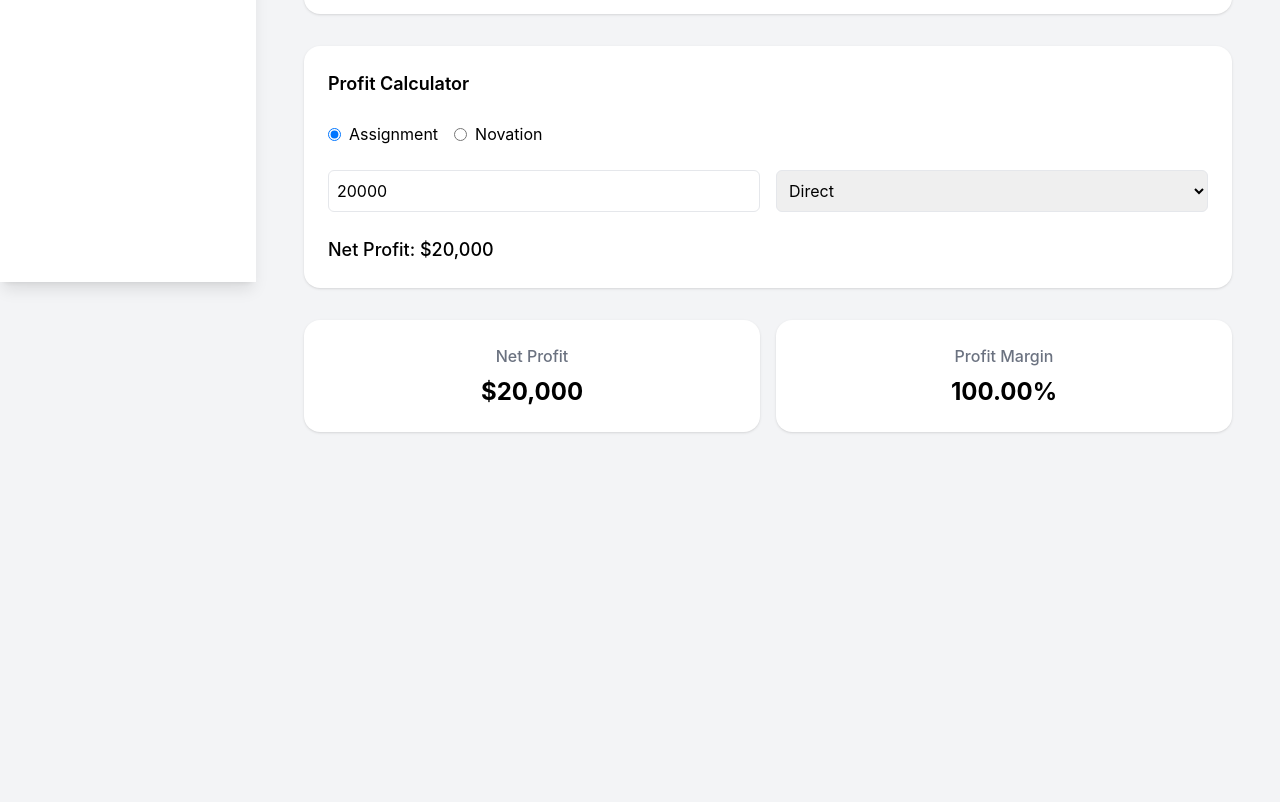
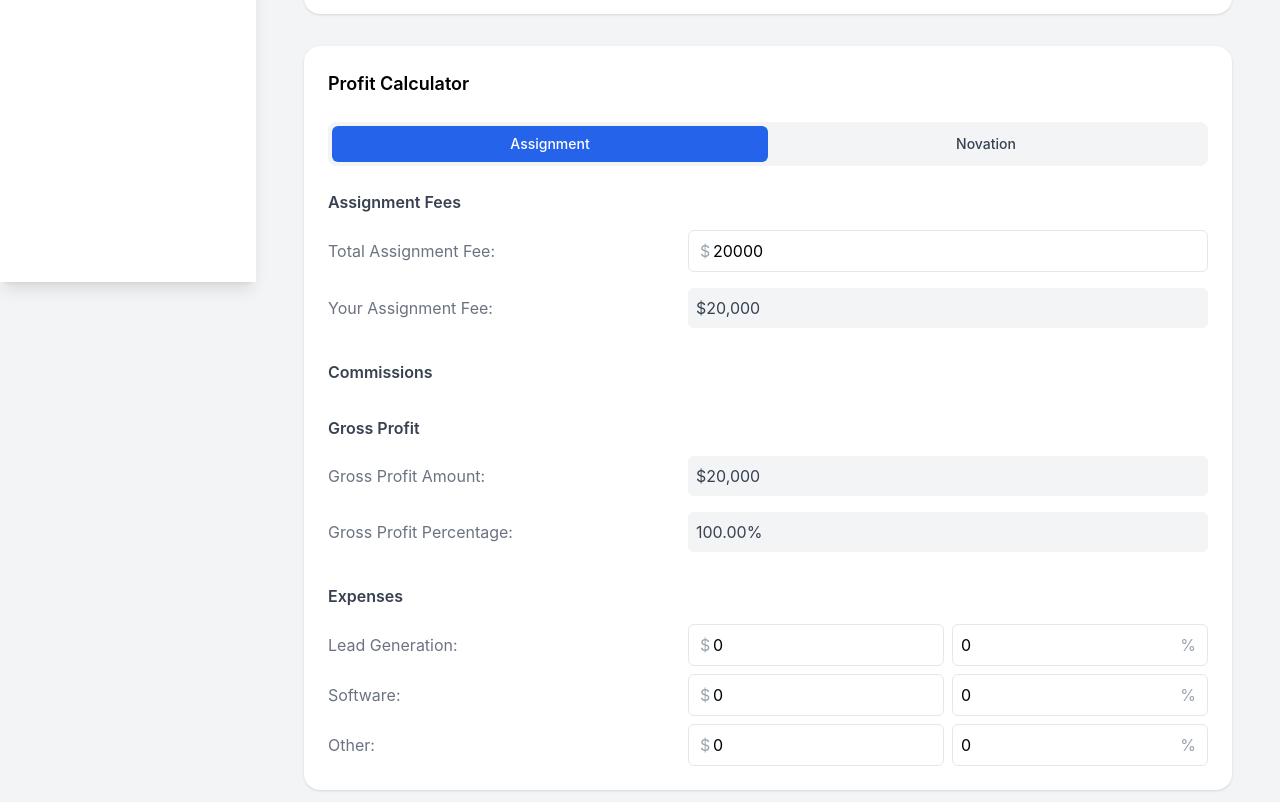
Before and after one commit to dyingbreed12/real-estate-ledger, a Next.js app: page / in a window 1280 px wide. Shown: the part 518-1320 px from the top of the page. Before the commit the page ends 998 px from the top, so only its background shows below. Built offline with nearby package versions, Linux system fonts and the light colour scheme.

Commit message:
Assignment Calculator

```diff
--- a/app/page.tsx
+++ b/app/page.tsx
@@ -14,6 +14,10 @@ export default function DashboardPage() {
   const [ownershipType, setOwnershipType] = useState<OwnershipType>("Direct");
   const [ownershipPercentage, setOwnershipPercentage] = useState(50);
   const [assignmentFee, setAssignmentFee] = useState(20000);
+
+  // New state variables to hold final calculated values
+  const [netProfit, setNetProfit] = useState(0);
+  const [netProfitMargin, setNetProfitMargin] = useState(0);
 
   useEffect(() => {
     if (typeof window !== "undefined") {
@@ -61,6 +65,7 @@ export default function DashboardPage() {
 
   return (
     <div className="space-y-8 pt-4 -mt-12">
+
       <section id="employees">
         <EmployeeList employees={employees} setEmployees={setEmployees} />
       </section>
@@ -82,19 +87,16 @@ export default function DashboardPage() {
           assignmentFee={assignmentFee}
           setAssignmentFee={setAssignmentFee}
           ownershipType={ownershipType}
-          setOwnershipType={setOwnershipType}
           ownershipPercentage={ownershipPercentage}
-          setOwnershipPercentage={setOwnershipPercentage}
+          onCalculate={(calculatedNetProfit, calculatedNetProfitMargin) => {
+            setNetProfit(calculatedNetProfit);
+            setNetProfitMargin(calculatedNetProfitMargin);
+          }}
         />
       </section>
 
       <section id="widgets">
-        <Widgets
-          employees={employees}
-          assignmentFee={assignmentFee}
-          ownershipType={ownershipType}
-          ownershipPercentage={ownershipPercentage}
-        />
+        <Widgets netProfit={netProfit} netProfitMargin={netProfitMargin} />
       </section>
     </div>
   );
--- a/components/Calculator.tsx
+++ b/components/Calculator.tsx
@@ -1,5 +1,5 @@
 "use client";
-import { useMemo, useState } from "react";
+import { useMemo, useState, useEffect } from "react";
 import type { Employee, OwnershipType } from "@/app/types";
 
 type CalculatorProps = {
@@ -7,9 +7,8 @@ type CalculatorProps = {
   assignmentFee: number;
   setAssignmentFee: React.Dispatch<React.SetStateAction<number>>;
   ownershipType: OwnershipType;
-  setOwnershipType: React.Dispatch<React.SetStateAction<OwnershipType>>;
   ownershipPercentage: number;
-  setOwnershipPercentage: React.Dispatch<React.SetStateAction<number>>;
+  onCalculate: (netProfit: number, netProfitMargin: number) => void;
 };
 
 export default function Calculator({
@@ -17,114 +16,144 @@ export default function Calculator({
   assignmentFee,
   setAssignmentFee,
   ownershipType,
-  setOwnershipType,
   ownershipPercentage,
-  setOwnershipPercentage,
+  onCalculate,
 }: CalculatorProps) {
-  const [selectedEmployeeId, setSelectedEmployeeId] = useState<number>(
-    employees.length > 0 ? employees[0].id : 0
+  const [selectedEmployeeId, setSelectedEmployeeId] = useState<number | null>(
+    employees.length > 0 ? employees[0].id : null
   );
+  const [plMode, setPlMode] = useState<"Assignment" | "Novation">("Assignment");
 
-  const [plMode, setPlMode] = useState<"Assignment" | "Novation">("Assignment");
+  const [expenses, setExpenses] = useState({
+    leadGen: { amount: 0, percentage: 0 },
+    software: { amount: 0, percentage: 0 },
+    other: { amount: 0, percentage: 0 },
+  });
 
   const selectedEmployee = employees.find((emp) => emp.id === selectedEmployeeId);
 
-  // Calculate commission amounts
+  const yourAssignmentFee = useMemo(() => {
+    if (ownershipType === "JV Split") {
+      return assignmentFee * (ownershipPercentage / 100);
+    }
+    return assignmentFee;
+  }, [assignmentFee, ownershipType, ownershipPercentage]);
+
   const totalCommission = useMemo(() => {
     if (!selectedEmployee) return 0;
 
-    // Summing both salary and commission values
     return selectedEmployee.commissions.reduce((total, c) => {
-      const commissionAmount = (assignmentFee * c.commissionValue) / 100;
-      let totalForCommission = c.salaryValue + commissionAmount;
+      const calculatedAmount = c.salaryValue > 0
+        ? c.salaryValue
+        : (yourAssignmentFee * c.commissionValue) / 100;
+      let totalForCommission = calculatedAmount;
 
       if (plMode === "Novation") {
-        totalForCommission *= 0.9; // Example Novation logic
+        totalForCommission *= 0.9;
       }
       return total + totalForCommission;
     }, 0);
-  }, [selectedEmployee, assignmentFee, plMode]);
+  }, [selectedEmployee, yourAssignmentFee, plMode]);
+
+  const totalExpenses = useMemo(() => {
+    const leadGenAmount = expenses.leadGen.amount || (assignmentFee * expenses.leadGen.percentage) / 100;
+    const softwareAmount = expenses.software.amount || (assignmentFee * expenses.software.percentage) / 100;
+    const otherAmount = expenses.other.amount || (assignmentFee * expenses.other.percentage) / 100;
+
+    return leadGenAmount + softwareAmount + otherAmount;
+  }, [assignmentFee, expenses]);
+
+  const grossProfit = useMemo(() => {
+    return yourAssignmentFee - totalCommission;
+  }, [yourAssignmentFee, totalCommission]);
+
+  const grossProfitPercentage = useMemo(() => {
+    // We have to round to match spreadsheet calculations.
+    return Math.round(assignmentFee > 0 ? (grossProfit / assignmentFee) * 100 : 0) ;
+  }, [grossProfit, assignmentFee]);
 
   const netProfit = useMemo(() => {
-    const ownershipMultiplier = ownershipType === "Direct" ? 1 : ownershipPercentage / 100;
-    let baseProfit = assignmentFee * ownershipMultiplier - totalCommission;
+    let baseProfit = grossProfit - totalExpenses;
 
     if (plMode === "Novation") {
-      baseProfit *= 0.95; // Example Novation adjustment
+      baseProfit *= 0.95;
     }
 
     return baseProfit;
-  }, [assignmentFee, totalCommission, ownershipType, ownershipPercentage, plMode]);
+  }, [grossProfit, totalExpenses, plMode]);
+
+  const totalExpensesPercentage = useMemo(() => {
+    return expenses.leadGen.percentage + expenses.software.percentage + expenses.other.percentage;
+  }, [expenses]);
+
+  const netProfitMargin = useMemo(() => {
+    return grossProfitPercentage - totalExpensesPercentage;
+  }, [grossProfitPercentage, totalExpensesPercentage]);
+
+  useEffect(() => {
+    onCalculate(netProfit, netProfitMargin);
+  }, [netProfit, netProfitMargin, onCalculate]);
 
   return (
     <div className="bg-white p-6 rounded-2xl shadow space-y-6">
       <h2 className="text-lg font-semibold">Profit Calculator</h2>
 
-      {/* P&L Mode Toggle */}
-      <div className="flex space-x-4 mb-4">
-        <label className="flex items-center space-x-2">
-          <input
-            type="radio"
-            name="plMode"
-            value="Assignment"
-            checked={plMode === "Assignment"}
-            onChange={() => setPlMode("Assignment")}
-          />
-          <span>Assignment</span>
-        </label>
-        <label className="flex items-center space-x-2">
-          <input
-            type="radio"
-            name="plMode"
-            value="Novation"
-            checked={plMode === "Novation"}
-            onChange={() => setPlMode("Novation")}
-          />
-          <span>Novation</span>
-        </label>
+      <div className="p-1 rounded-lg bg-gray-100 dark:bg-gray-800">
+        <div className="flex text-sm">
+          <button
+            onClick={() => setPlMode("Assignment")}
+            className={`w-1/2 py-2 font-medium rounded-md transition-colors ${
+              plMode === "Assignment"
+                ? "bg-blue-600 text-white"
+                : "text-gray-700 hover:bg-gray-200 dark:text-gray-300 dark:hover:bg-gray-700"
+            }`}
+          >
+            Assignment
+          </button>
+          <button
+            onClick={() => setPlMode("Novation")}
+            className={`w-1/2 py-2 font-medium rounded-md transition-colors ${
+              plMode === "Novation"
+                ? "bg-blue-600 text-white"
+                : "text-gray-700 hover:bg-gray-200 dark:text-gray-300 dark:hover:bg-gray-700"
+            }`}
+          >
+            Novation
+          </button>
+        </div>
       </div>
 
-      {/* Assignment Fee and Ownership */}
-      <div className="flex space-x-4">
+      {plMode === "Assignment" && (
+        <div className="space-y-4">
+          <h3 className="text-md font-semibold text-gray-700">Assignment Fees</h3>
+          <div className="flex items-center space-x-2">
+            <label className="text-gray-500 w-2/5">Total Assignment Fee:</label>
+            <div className="relative flex-1">
+              <span className="absolute left-3 top-1/2 transform -translate-y-1/2 text-gray-400">$</span>
               <input
                 type="number"
                 value={assignmentFee}
                 onChange={(e) => setAssignmentFee(Number(e.target.value))}
-          className="border p-2 rounded-md flex-1"
-          placeholder="Assignment Fee"
+                className="border p-2 pl-6 rounded-md w-full focus:ring-2 focus:ring-blue-400 focus:outline-none"
+                placeholder="Enter total fee"
               />
-
-        <select
-          value={ownershipType}
-          onChange={(e) => setOwnershipType(e.target.value as "Direct" | "JV Split")}
-          className="border p-2 rounded-md flex-1"
-        >
-          <option value="Direct">Direct</option>
-          <option value="JV Split">JV Split</option>
-        </select>
-
-        {ownershipType === "JV Split" && (
-          <select
-            value={ownershipPercentage}
-            onChange={(e) => setOwnershipPercentage(Number(e.target.value))}
-            className="border p-2 rounded-md w-20"
-          >
-            {Array.from({ length: 9 }, (_, i) => (i + 1) * 10).map((val) => (
-              <option key={val} value={val}>
-                {val}%
-              </option>
-            ))}
-          </select>
-        )}
+            </div>
+          </div>
+          <div className="flex items-center space-x-2">
+            <label className="text-gray-500 w-2/5">Your Assignment Fee:</label>
+            <span className="p-2 flex-1 rounded-md bg-gray-100 text-gray-700">
+              ${yourAssignmentFee.toLocaleString()}
+            </span>
           </div>
 
-      {/* Employee Selection */}
+          <h3 className="text-md font-semibold text-gray-700 pt-4">Commissions</h3>
           {employees.length > 0 && (
             <div>
+              <label className="block mb-1 font-medium">Select Employee:</label>
               <select
-            value={selectedEmployeeId}
+                value={selectedEmployeeId || ''}
                 onChange={(e) => setSelectedEmployeeId(Number(e.target.value))}
-            className="border p-2 rounded-md w-full mb-2"
+                className="border p-2 rounded-md w-full mb-2 focus:ring-2 focus:ring-blue-400 focus:outline-none"
               >
                 {employees.map((emp) => (
                   <option key={emp.id} value={emp.id}>
@@ -133,16 +162,81 @@ export default function Calculator({
                 ))}
               </select>
 
-          <div className="text-sm text-gray-700 mb-4">
-            Total Commissions: ${totalCommission.toLocaleString()}
+              {selectedEmployee != null && selectedEmployee?.commissions?.length > 0 ? (
+                <div className="text-sm text-gray-700 space-y-2">
+                  <div className="grid grid-cols-3 gap-2 font-semibold text-gray-600 border-b pb-1 mb-2">
+                      <span>Name</span>
+                      <span>Amount</span>
+                      <span>Commission</span>
+                  </div>
+                  {selectedEmployee.commissions.map((c, index) => {
+                    const displayAmount = c.salaryValue > 0
+                      ? c.salaryValue
+                      : (yourAssignmentFee * c.commissionValue) / 100;
+
+                    const displayPercentage = c.commissionValue > 0
+                      ? c.commissionValue
+                      : (c.salaryValue / yourAssignmentFee) * 100;
+
+                    return (
+                      <div key={index} className="grid grid-cols-3 gap-2 items-center">
+                        <span className="font-medium">{c.name}</span>
+                        <span>${displayAmount.toLocaleString()}</span>
+                        <span>{displayPercentage.toFixed(2)}%</span>
+                      </div>
+                    );
+                  })}
+                </div>
+              ) : (
+                <p className="text-sm text-gray-500">No commissions added for this employee.</p>
+              )}
+            </div>
+          )}
+
+          <h3 className="text-md font-semibold text-gray-700 pt-4">Gross Profit</h3>
+          <div className="flex items-center space-x-2">
+            <label className="text-gray-500 w-2/5">Gross Profit Amount:</label>
+            <span className="p-2 flex-1 rounded-md bg-gray-100 text-gray-700">
+              ${grossProfit.toLocaleString()}
+            </span>
+          </div>
+          <div className="flex items-center space-x-2">
+            <label className="text-gray-500 w-2/5">Gross Profit Percentage:</label>
+            <span className="p-2 flex-1 rounded-md bg-gray-100 text-gray-700">
+              {grossProfitPercentage.toFixed(2)}%
+            </span>
+          </div>
+
+          <h3 className="text-md font-semibold text-gray-700 pt-4">Expenses</h3>
+          <div className="space-y-2">
+            {["leadGen", "software", "other"].map((expenseKey) => (
+              <div key={expenseKey} className="flex items-center space-x-2">
+                <label className="text-gray-500 capitalize w-2/5">{expenseKey.replace("Gen", " Generation")}:</label>
+                <div className="relative flex-1">
+                  <span className="absolute left-3 top-1/2 transform -translate-y-1/2 text-gray-400">$</span>
+                  <input
+                    type="number"
+                    value={expenses[expenseKey as keyof typeof expenses].amount}
+                    onChange={(e) => setExpenses(prev => ({ ...prev, [expenseKey]: { ...prev[expenseKey as keyof typeof expenses], amount: Number(e.target.value) } }))}
+                    className="border p-2 pl-6 rounded-md w-full focus:ring-2 focus:ring-blue-400 focus:outline-none"
+                    placeholder="Amount"
+                  />
+                </div>
+                <div className="relative flex-1">
+                  <span className="absolute right-3 top-1/2 transform -translate-y-1/2 text-gray-400">%</span>
+                  <input
+                    type="number"
+                    value={expenses[expenseKey as keyof typeof expenses].percentage}
+                    onChange={(e) => setExpenses(prev => ({ ...prev, [expenseKey]: { ...prev[expenseKey as keyof typeof expenses], percentage: Number(e.target.value) } }))}
+                    className="border p-2 pr-6 rounded-md w-full focus:ring-2 focus:ring-blue-400 focus:outline-none"
+                    placeholder="Percentage"
+                  />
+                </div>
+              </div>
+            ))}
           </div>
         </div>
       )}
-
-      {/* Net Profit */}
-      <div className="text-lg font-medium mt-4">
-        Net Profit: ${netProfit.toLocaleString()}
-      </div>
     </div>
   );
 }
--- a/components/Widgets.tsx
+++ b/components/Widgets.tsx
@@ -1,37 +1,14 @@
 "use client";
-import type { Employee, OwnershipType } from "@/app/types";
-
 
 type WidgetsProps = {
-  employees: Employee[];
-  assignmentFee: number;
-  ownershipType: OwnershipType;
-  ownershipPercentage: number;
+  netProfit: number;
+  netProfitMargin: number;
 };
 
 export default function Widgets({
-  employees,
-  assignmentFee,
-  ownershipType,
-  ownershipPercentage,
+  netProfit,
+  netProfitMargin,
 }: WidgetsProps) {
-  // Calculate total commissions
-  const totalCommissions = employees.reduce((sum, emp) => {
-    const empTotal = emp.commissions.reduce((empSum, c) => {
-      // Logic now handles both salaryValue and commissionValue from the single Commission record
-      const commissionAmount = (assignmentFee * c.commissionValue) / 100;
-      return empSum + c.salaryValue + commissionAmount;
-    }, 0);
-    return sum + empTotal;
-  }, 0);
-
-  // Net Profit
-  const ownershipMultiplier = ownershipType === "Direct" ? 1 : ownershipPercentage / 100;
-  const netProfit = assignmentFee * ownershipMultiplier - totalCommissions;
-
-  // Profit Margin
-  const profitMargin = assignmentFee > 0 ? (netProfit / assignmentFee) * 100 : 0;
-
   return (
     <div className="grid grid-cols-2 gap-4">
       <div className="bg-white p-6 rounded-2xl shadow text-center">
@@ -40,8 +17,8 @@ export default function Widgets({
       </div>
 
       <div className="bg-white p-6 rounded-2xl shadow text-center">
-        <h3 className="text-gray-500 font-medium">Profit Margin</h3>
-        <p className="text-2xl font-bold mt-2">{profitMargin.toFixed(2)}%</p>
+        <h3 className="text-gray-500 font-medium">Net Profit Margin</h3>
+        <p className="text-2xl font-bold mt-2">{netProfitMargin.toFixed(2)}%</p>
       </div>
     </div>
   );
```
Also changed, not shown: components/EmployeeList.tsx (+16 -10 lines). Lines whose indentation alone changed are shown as unchanged.
